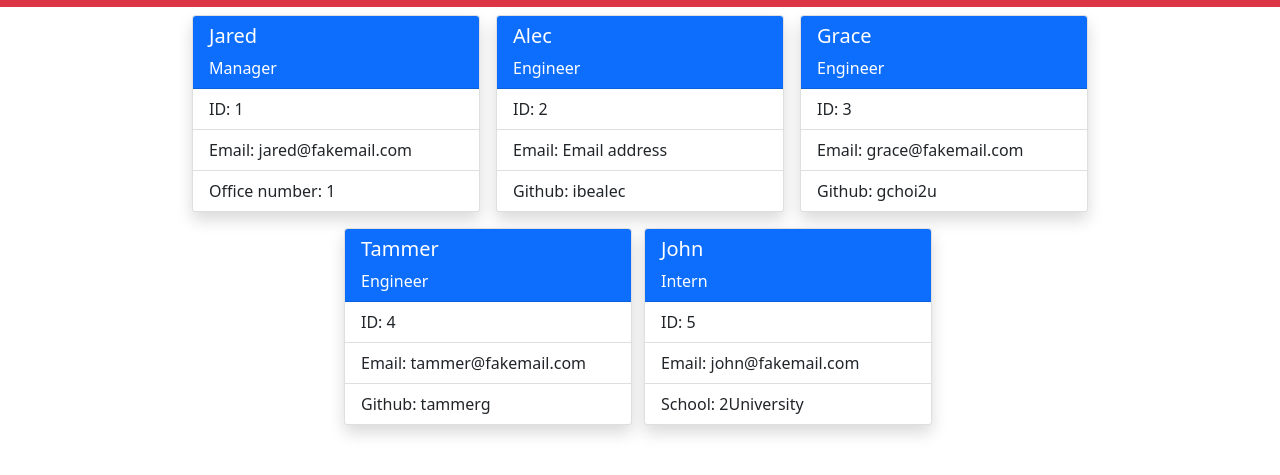
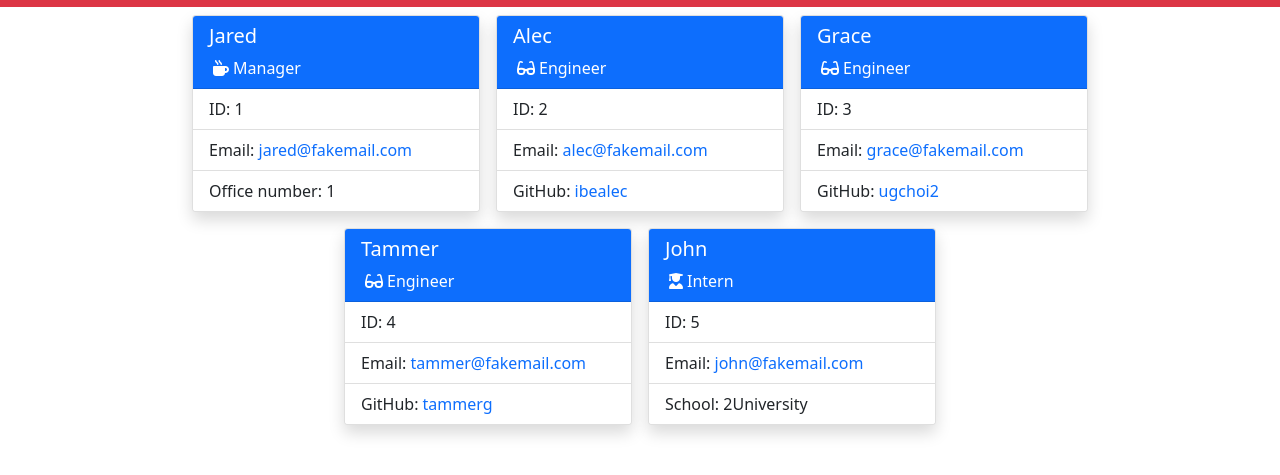
Before and after one commit to michaelwwalker42/team-profile-generator, a website: page template.html in a window 1280 px wide. Shown: the part 57-532 px from the top of the page. Drawn offline with nearby package versions, Linux system fonts and the light colour scheme.

Commit message:
added icons and hyperlinks to template.html

```diff
--- a/template.html
+++ b/template.html
@@ -5,8 +5,11 @@
     <meta charset="UTF-8">
     <meta http-equiv="X-UA-Compatible" content="IE=edge">
     <meta name="viewport" content="width=device-width, initial-scale=1.0">
+    <!-- bootstrap -->
     <link href="https://cdn.jsdelivr.net/npm/bootstrap@5.1.3/dist/css/bootstrap.min.css" rel="stylesheet"
         integrity="sha384-1BmE4kWBq78iYhFldvKuhfTAU6auU8tT94WrHftjDbrCEXSU1oBoqyl2QvZ6jIW3" crossorigin="anonymous">
+    <!-- fontawesome -->
+    <script src="https://kit.fontawesome.com/9481a02745.js" crossorigin="anonymous"></script>
     <title>Team Profile</title>
 </head>
 
@@ -23,11 +26,12 @@
                 <div class="card shadow m-2" style="width: 18rem;">
                     <div class="card-header bg-primary text-white">
                         <h5 class="card-title">Jared</h5>
-                        <p class="card-text">Manager</p>
+                        <p class="card-text"><i class="fas fa-mug-hot p-1"></i>Manager</p>
                     </div>
                     <ul class="list-group list-group-flush">
                         <li class="list-group-item">ID: 1</li>
-                        <li class="list-group-item">Email: jared@fakemail.com</li>
+                        <li class="list-group-item">Email: <a href="#"
+                                class="text-decoration-none">jared@fakemail.com</a></li>
                         <li class="list-group-item">Office number: 1</li>
                     </ul>
                 </div>
@@ -35,51 +39,54 @@
                 <div class="card shadow m-2" style="width: 18rem;">
                     <div class="card-header bg-primary text-white">
                         <h5 class="card-title">Alec</h5>
-                        <p class="card-text">Engineer</p>
+                        <p class="card-text"><i class="fas fa-solid fa-glasses p-1"></i>Engineer</p>
                     </div>
                     <ul class="list-group list-group-flush">
                         <li class="list-group-item">ID: 2</li>
-                        <li class="list-group-item">Email: Email address</li>
-                        <li class="list-group-item">Github: ibealec</li>
+                        <li class="list-group-item">Email: <a href="#"
+                                class="text-decoration-none">alec@fakemail.com</a></li>
+                        <li class="list-group-item">GitHub: <a href="#" class="text-decoration-none">ibealec</a></li>
                     </ul>
                 </div>
                 <!-- engineer card -->
                 <div class="card shadow m-2" style="width: 18rem;">
                     <div class="card-header bg-primary text-white">
                         <h5 class="card-title">Grace</h5>
-                        <p class="card-text">Engineer</p>
+                        <p class="card-text"><i class="fas fa-solid fa-glasses p-1"></i>Engineer</p>
                     </div>
                     <ul class="list-group list-group-flush">
                         <li class="list-group-item">ID: 3</li>
-                        <li class="list-group-item">Email: grace@fakemail.com</li>
-                        <li class="list-group-item">Github: gchoi2u</li>
+                        <li class="list-group-item">Email: <a href="#"
+                                class="text-decoration-none">grace@fakemail.com</a></li>
+                        <li class="list-group-item">GitHub: <a href="#" class="text-decoration-none">ugchoi2</a></li>
                     </ul>
                 </div>
                 <!-- engineer card -->
-                <div class="card shadow m-1" style="width: 18rem;">
+                <div class="card shadow m-2" style="width: 18rem;">
                     <div class="card-header bg-primary text-white">
                         <h5 class="card-title">Tammer</h5>
-                        <p class="card-text">Engineer</p>
+                        <p class="card-text"><i class="fas fa-solid fa-glasses p-1"></i>Engineer</p>
                     </div>
                     <ul class="list-group list-group-flush">
                         <li class="list-group-item">ID: 4</li>
-                        <li class="list-group-item">Email: tammer@fakemail.com</li>
-                        <li class="list-group-item">Github: tammerg</li>
+                        <li class="list-group-item">Email: <a href="#"
+                                class="text-decoration-none">tammer@fakemail.com</a></li>
+                        <li class="list-group-item">GitHub: <a href="#" class="text-decoration-none">tammerg</a></li>
                     </ul>
                 </div>
                 <!-- intern card -->
                 <div class="card shadow m-2" style="width: 18rem;">
                     <div class="card-header bg-primary text-white">
                         <h5 class="card-title">John</h5>
-                        <p class="card-text">Intern</p>
+                        <p class="card-text"><i class="fas fa-solid fa-user-graduate p-1"></i>Intern</p>
                     </div>
                     <ul class="list-group list-group-flush">
                         <li class="list-group-item">ID: 5</li>
-                        <li class="list-group-item">Email: john@fakemail.com</li>
+                        <li class="list-group-item">Email: <a href="#"
+                                class="text-decoration-none">john@fakemail.com</a></li>
                         <li class="list-group-item">School: 2University</li>
                     </ul>
                 </div>
-
             </div>
         </div>
     </div>
```
